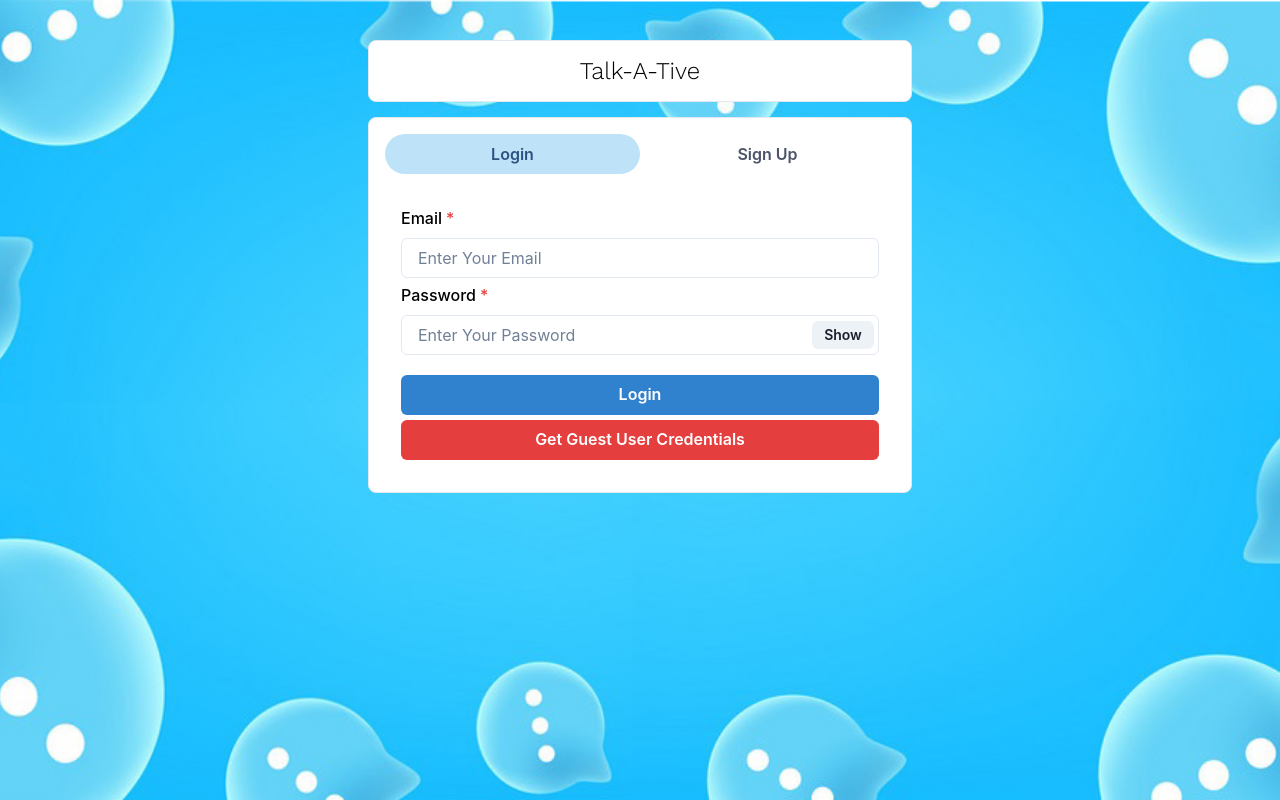
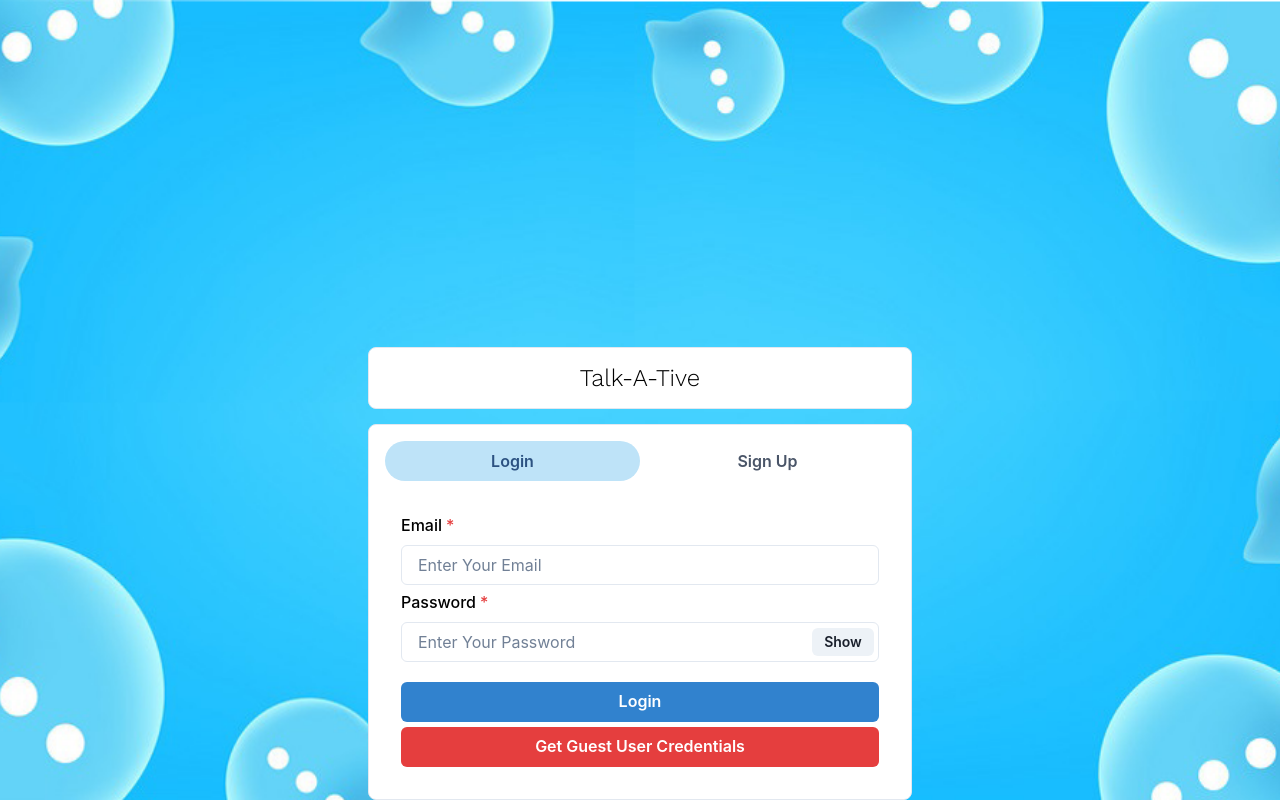
Before and after one commit to bk408/talk-a-tive, a React (Create React App) app in the folder frontend/: page / in a window 1280 px wide. Built offline with nearby package versions, Linux system fonts and the light colour scheme.

Commit message:
update CSS

```diff
--- a/frontend/src/App.css
+++ b/frontend/src/App.css
@@ -6,5 +6,6 @@
   background-image: url("./background.png");
   background-size: cover;
   background-position: center;
-
+  justify-content: center;
+  align-items: flex-end;
 }
```
